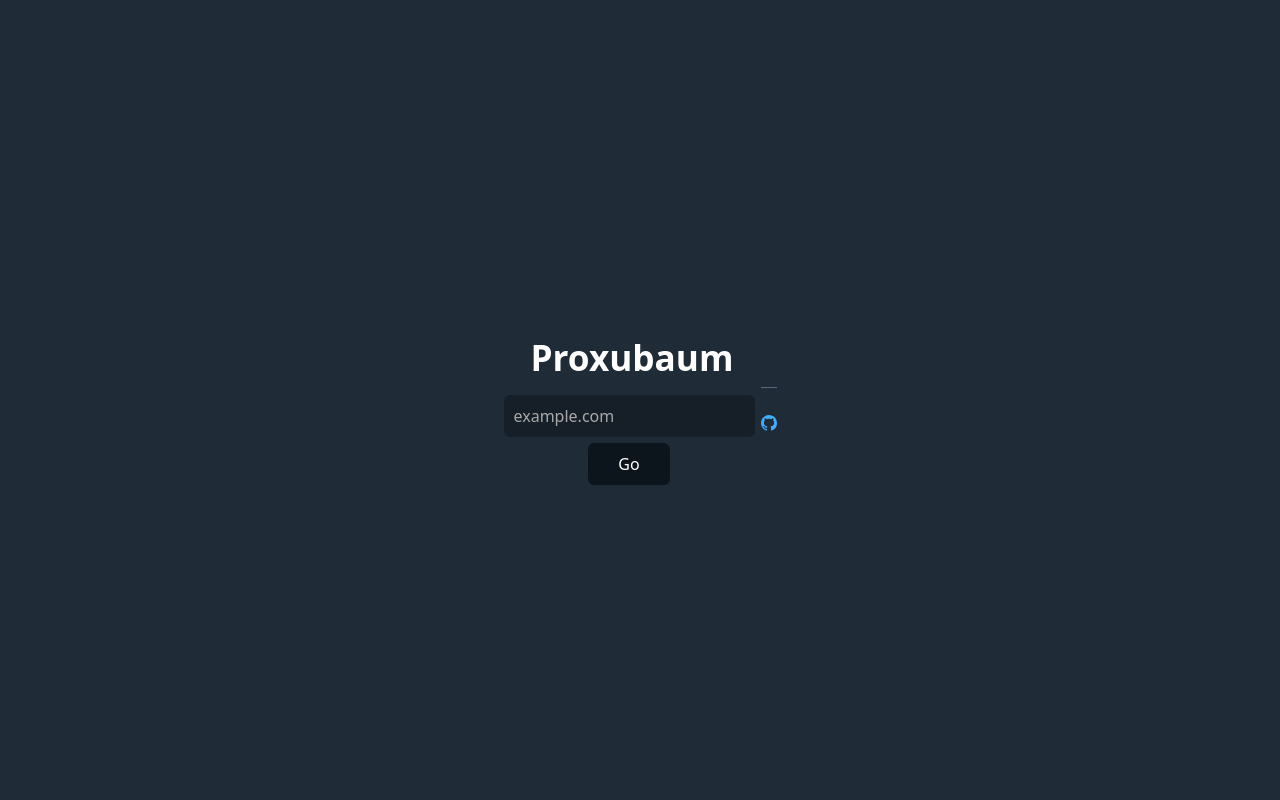
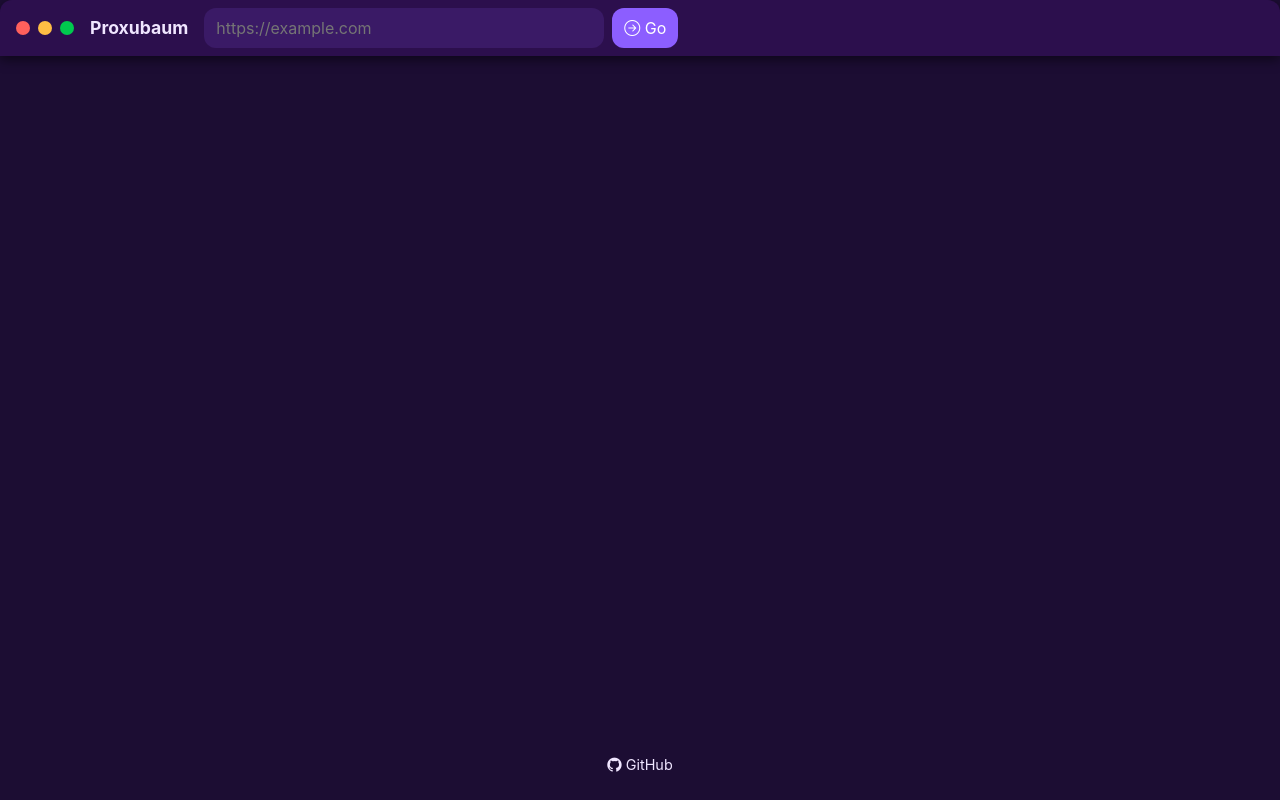
Before and after one commit to linuxfandudeguy/proxubaum, a website: page clientside/index.html in a window 1280 px wide. Drawn offline with nearby package versions, Linux system fonts and the light colour scheme.

Commit message:
Update index.html

```diff
--- a/clientside/index.html
+++ b/clientside/index.html
@@ -1,24 +1,152 @@
 <!DOCTYPE html>
 <html lang="en">
 <head>
-  <meta charset="UTF-8">
-  <meta name="viewport" content="width=device-width, initial-scale=1.0">
-  <title>Proxubaum</title>
-  <link rel="stylesheet" href="style.css">
-  <link rel="stylesheet" href="flexbox.css">
+<meta charset="UTF-8">
+<meta name="viewport" content="width=device-width, initial-scale=1.0">
+<title>Proxubaum Browser</title>
+<!-- Bootstrap CSS -->
+<link href="https://cdn.jsdelivr.net/npm/bootstrap@5.3.2/dist/css/bootstrap.min.css" rel="stylesheet">
+<link href="https://cdn.jsdelivr.net/npm/bootstrap-icons@1.11.1/font/bootstrap-icons.css" rel="stylesheet">
+<style>
+  body {
+    margin: 0;
+    font-family: -apple-system, BlinkMacSystemFont, "Segoe UI", Roboto, sans-serif;
+    display: flex;
+    flex-direction: column;
+    height: 100vh;
+    background-color: #1c0d33;
+    color: #e0d7f1;
+  }
+
+  /* MacOS-style top bar */
+  .navbar {
+    border-radius: 12px 12px 0 0;
+    background-color: #2c0f4d;
+    padding: 0.5rem 1rem;
+    box-shadow: 0 4px 12px rgba(0,0,0,0.5);
+    align-items: center;
+  }
+
+  /* Traffic light buttons */
+  .mac-buttons {
+    display: flex;
+    gap: 0.5rem;
+    margin-right: 1rem;
+  }
+
+  .mac-btn {
+    width: 14px;
+    height: 14px;
+    border-radius: 50%;
+    display: inline-block;
+  }
+
+  .mac-close { background: #ff605c; }
+  .mac-min { background: #ffbd44; }
+  .mac-max { background: #00ca4e; }
+
+  .navbar-brand {
+    font-weight: bold;
+    color: #f0e6ff;
+    font-size: 1.1rem;
+  }
+
+  /* URL bar */
+  #url-input {
+    border-radius: 12px;
+    border: none;
+    padding: 0.5rem 0.75rem;
+    width: 400px;
+    max-width: 70vw;
+    background-color: #3a1a66;
+    color: #f0e6ff;
+  }
+
+  #url-input:focus {
+    outline: none;
+    box-shadow: 0 0 0 2px #8c5eff;
+  }
+
+  .btn-go {
+    border-radius: 12px;
+    background-color: #8c5eff;
+    color: white;
+    border: none;
+  }
+
+  .btn-go:hover {
+    background-color: #a87cff;
+  }
+
+  /* Browser iframe */
+  #browser-frame {
+    flex-grow: 1;
+    width: 100%;
+    border: none;
+    border-radius: 0 0 12px 12px;
+  }
+
+  footer {
+    text-align: center;
+    padding: 0.5rem;
+    font-size: 0.9rem;
+  }
+
+  footer a {
+    color: #f0e6ff;
+    text-decoration: none;
+  }
+
+  footer a:hover {
+    color: #8c5eff;
+  }
+</style>
 </head>
 <body>
-  <div class="container">
-  <h1>Proxubaum</h1>
-  <form action="/go" method="get">
-    <input type="text" name="url" placeholder="example.com" required>
-    <button type="submit">Go</button>
+<!-- Top macOS-style navbar -->
+<nav class="navbar d-flex">
+  <!-- Mac traffic light buttons -->
+  <div class="mac-buttons">
+    <span class="mac-btn mac-close"></span>
+    <span class="mac-btn mac-min"></span>
+    <span class="mac-btn mac-max"></span>
+  </div>
+
+  <div class="navbar-brand me-3">Proxubaum</div>
+
+  <form id="browser-form" class="d-flex flex-grow-1" role="search">
+    <input id="url-input" type="text" placeholder="https://example.com" required>
+    <button class="btn btn-go ms-2" type="submit"><i class="bi bi-arrow-right-circle"></i> Go</button>
   </form>
-  </div>
-  <footer>
-    <p><a href="https://github.com/linuxfandudeguy/proxubaum" target="_blank"><svg xmlns="http://www.w3.org/2000/svg" width="16" height="16" fill="currentColor" class="bi bi-github" viewBox="0 0 16 16">
-  <path d="M8 0C3.58 0 0 3.58 0 8c0 3.54 2.29 6.53 5.47 7.59.4.07.55-.17.55-.38 0-.19-.01-.82-.01-1.49-2.01.37-2.53-.49-2.69-.94-.09-.23-.48-.94-.82-1.13-.28-.15-.68-.52-.01-.53.63-.01 1.08.58 1.23.82.72 1.21 1.87.87 2.33.66.07-.52.28-.87.51-1.07-1.78-.2-3.64-.89-3.64-3.95 0-.87.31-1.59.82-2.15-.08-.2-.36-1.02.08-2.12 0 0 .67-.21 2.2.82.64-.18 1.32-.27 2-.27s1.36.09 2 .27c1.53-1.04 2.2-.82 2.2-.82.44 1.1.16 1.92.08 2.12.51.56.82 1.27.82 2.15 0 3.07-1.87 3.75-3.65 3.95.29.25.54.73.54 1.48 0 1.07-.01 1.93-.01 2.2 0 .21.15.46.55.38A8.01 8.01 0 0 0 16 8c0-4.42-3.58-8-8-8"/>
-</svg></a></p>
-  </footer>
+</nav>
+
+<!-- Browser iframe -->
+<iframe id="browser-frame" src="about:blank"></iframe>
+
+<!-- Footer -->
+<footer>
+  <p>
+    <a href="https://github.com/linuxfandudeguy/proxubaum" target="_blank">
+      <i class="bi bi-github"></i> GitHub
+    </a>
+  </p>
+</footer>
+
+<!-- Bootstrap JS -->
+<script src="https://cdn.jsdelivr.net/npm/bootstrap@5.3.2/dist/js/bootstrap.bundle.min.js"></script>
+
+<!-- JS for loading URLs via /proxy/ -->
+<script>
+  const form = document.getElementById('browser-form');
+  const iframe = document.getElementById('browser-frame');
+  const input = document.getElementById('url-input');
+
+  form.addEventListener('submit', e => {
+    e.preventDefault();
+    let url = input.value.trim();
+    if (!/^https?:\/\//i.test(url)) url = 'https://' + url;
+    iframe.src = '/proxy/' + encodeURIComponent(url);
+  });
+</script>
 </body>
 </html>
```
